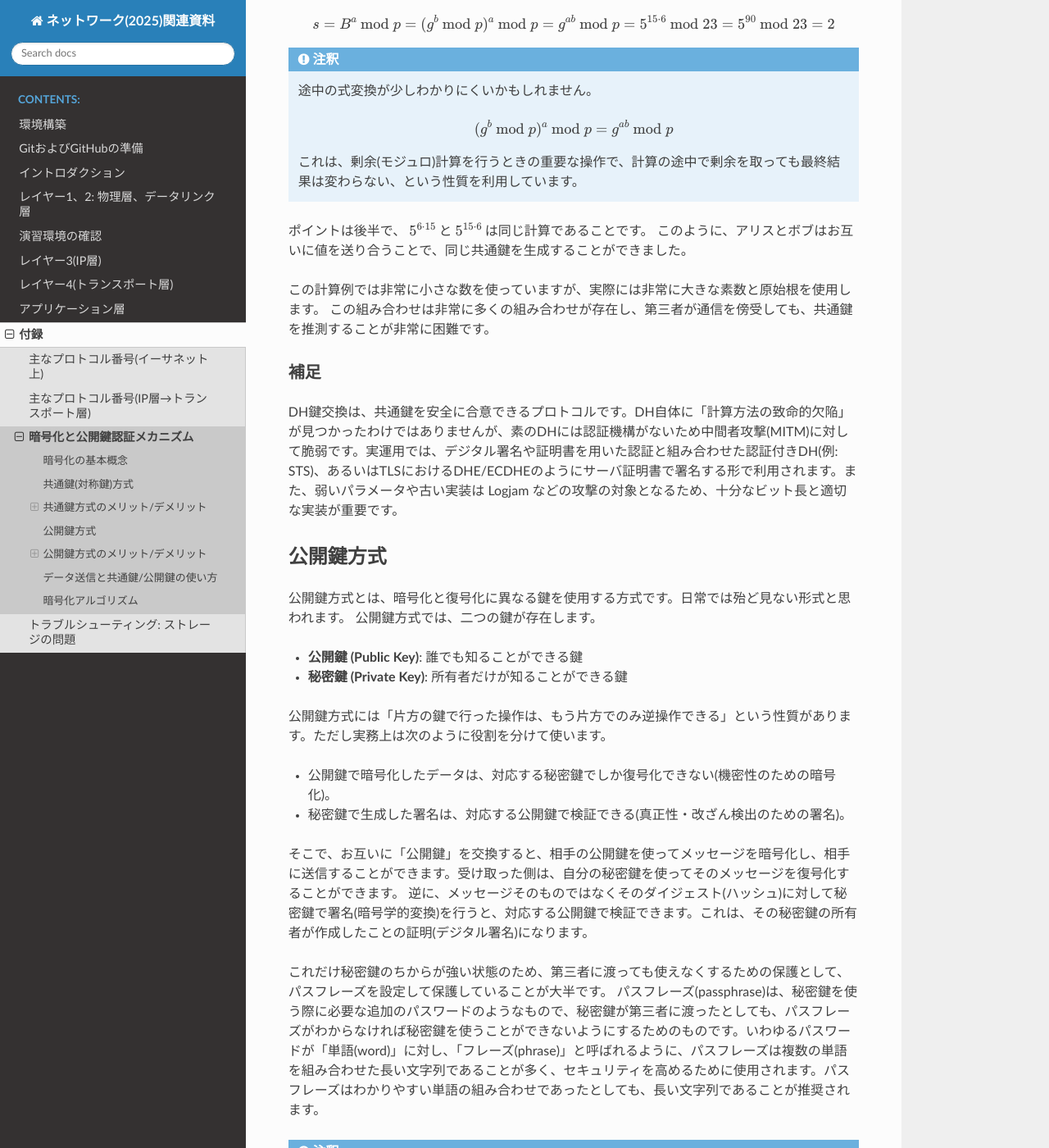
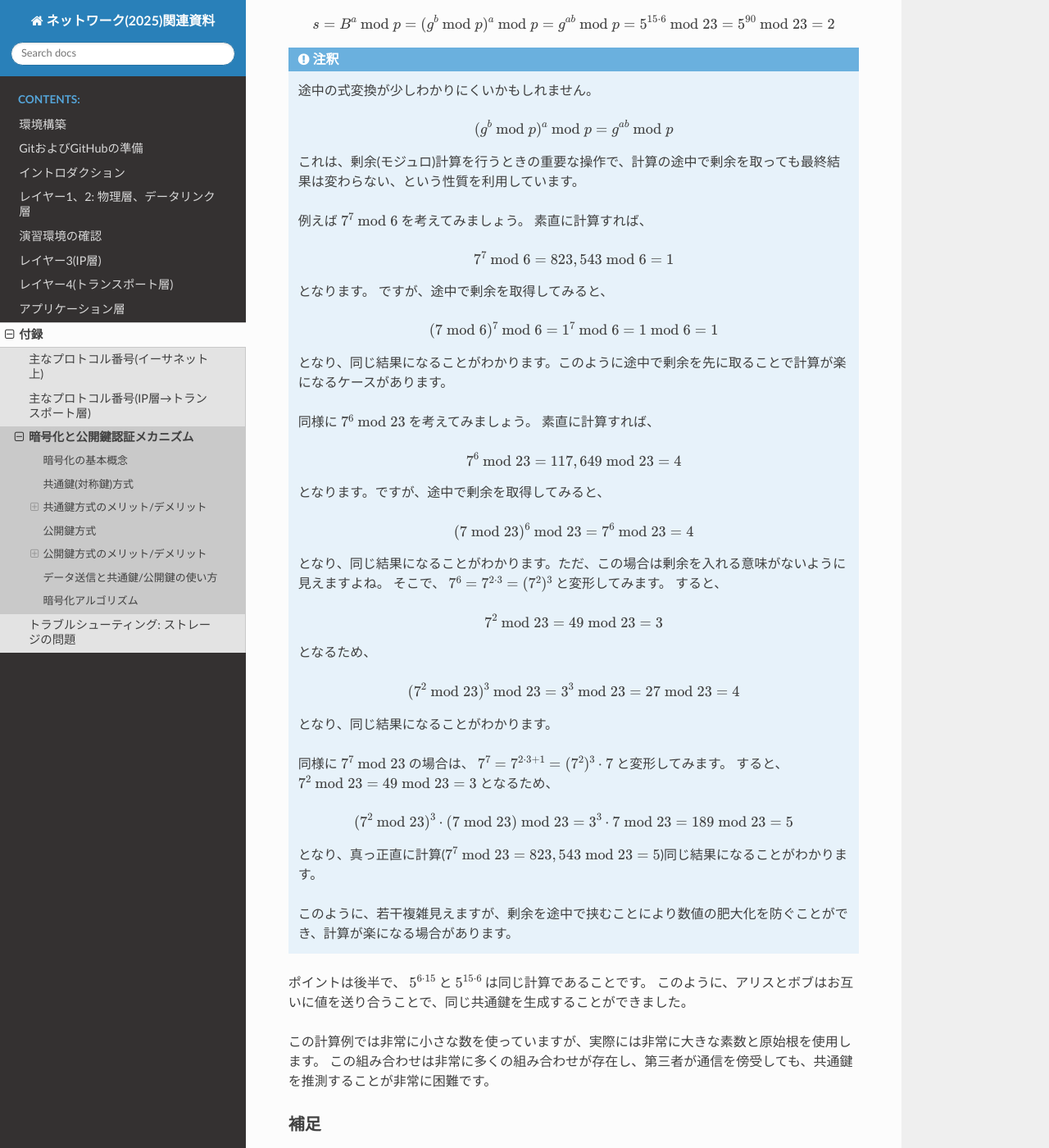
Before and after one commit to densuke/2025-network-doc, a Sphinx documentation site: the page built from source/appendix/pubkey.md, in a window 1280 px wide and 1400 px high, scrolled down 4230 px. Shown: the whole window at 82% size. Built offline with Sphinx 7.4.7 and the Read the Docs theme 3.1.0, drawn with Linux system fonts in a browser that asks for light colours.

Commit message:
剰余計算を実例を上げて計算
その余波で注釈にしては長くなりすぎてしまっていますが仕方ないと思います。

````diff
--- a/source/appendix/pubkey.md
+++ b/source/appendix/pubkey.md
@@ -194,6 +194,57 @@ $$
 $$
 
 これは、剰余(モジュロ)計算を行うときの重要な操作で、計算の途中で剰余を取っても最終結果は変わらない、という性質を利用しています。
+
+例えば $ 7^7 \bmod 6 $ を考えてみましょう。
+素直に計算すれば、
+
+$$
+7^7 \bmod 6 = 823,543 \bmod 6 = 1
+$$
+となります。
+ですが、途中で剰余を取得してみると、
+
+$$ (7 \bmod 6)^7 \bmod 6 = 1^7 \bmod 6 = 1 \bmod 6 = 1 $$
+
+となり、同じ結果になることがわかります。このように途中で剰余を先に取ることで計算が楽になるケースがあります。
+
+同様に $ 7^6 \bmod 23 $ を考えてみましょう。
+素直に計算すれば、
+
+$$ 7^6 \bmod 23 = 117,649 \bmod 23 = 4 $$
+
+となります。ですが、途中で剰余を取得してみると、
+
+$$ (7 \bmod 23)^6 \bmod 23 = 7^6 \bmod 23 = 4 $$
+
+となり、同じ結果になることがわかります。ただ、この場合は剰余を入れる意味がないように見えますよね。
+そこで、 $ 7^6 = 7^{2\cdot 3} = (7^2)^3 $ と変形してみます。
+すると、
+
+$$
+7^2 \bmod 23 = 49 \bmod 23 = 3
+$$
+
+となるため、
+
+$$
+(7^2 \bmod 23)^3 \bmod 23 = 3^3 \bmod 23 = 27 \bmod 23 = 4
+$$
+となり、同じ結果になることがわかります。
+
+同様に $ 7^7 \bmod 23 $ の場合は、 $ 7^7 = 7^{2\cdot 3 + 1} = (7^2)^3 \cdot 7 $ と変形してみます。
+すると、 $ 7^2 \bmod 23 = 49 \bmod 23 = 3 $ となるため、
+
+$$
+(7^2 \bmod 23)^3 \cdot (7 \bmod 23) \bmod 23
+    = 3^3 \cdot 7 \bmod 23
+    = 189 \bmod 23 = 5
+$$
+
+となり、真っ正直に計算($ 7^7 \bmod 23 = 823,543 \bmod 23 = 5 $)同じ結果になることがわかります。
+
+このように、若干複雑見えますが、剰余を途中で挟むことにより数値の肥大化を防ぐことができ、計算が楽になる場合があります。
+
 ```
 
 ポイントは後半で、 $ 5^{6\cdot 15} $ と $ 5^{15\cdot 6} $ は同じ計算であることです。
````
